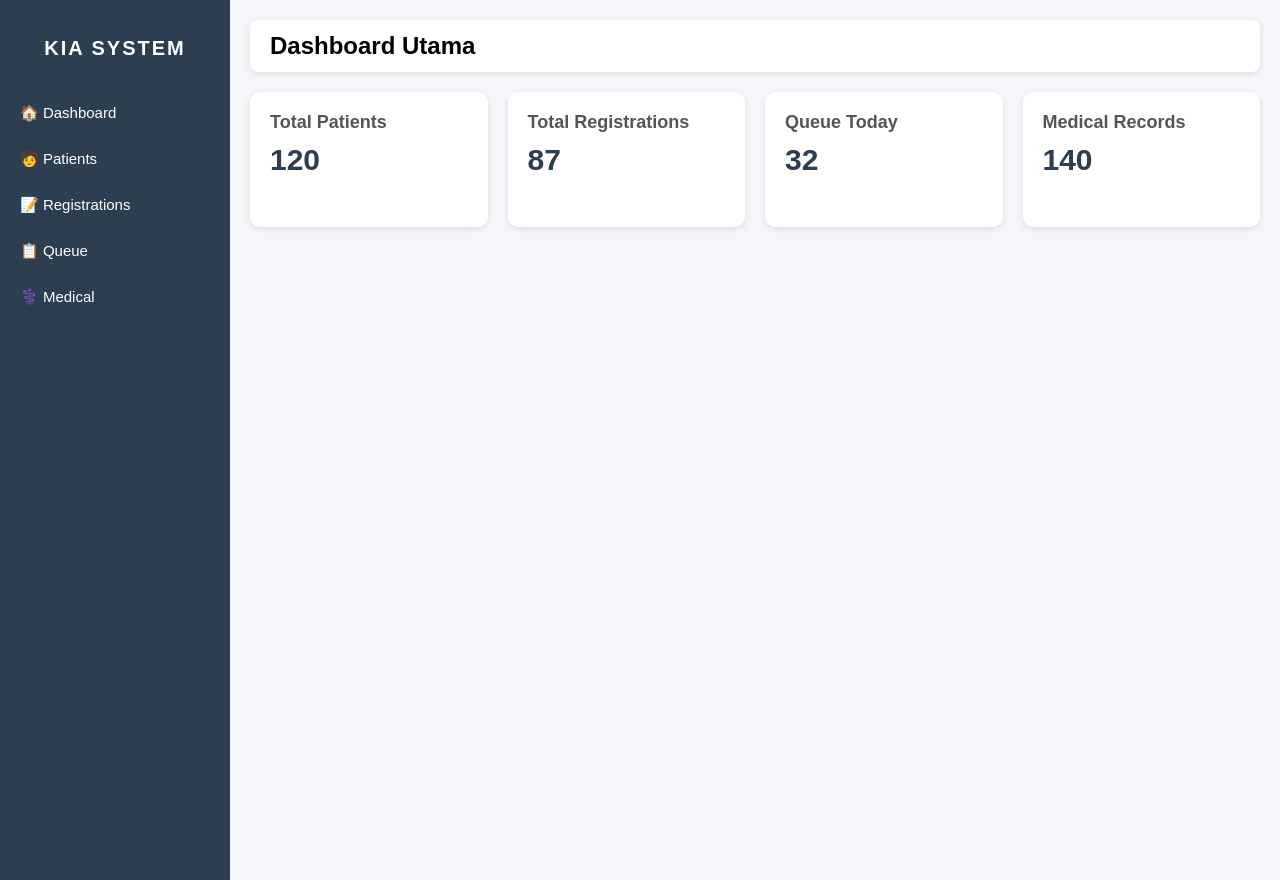
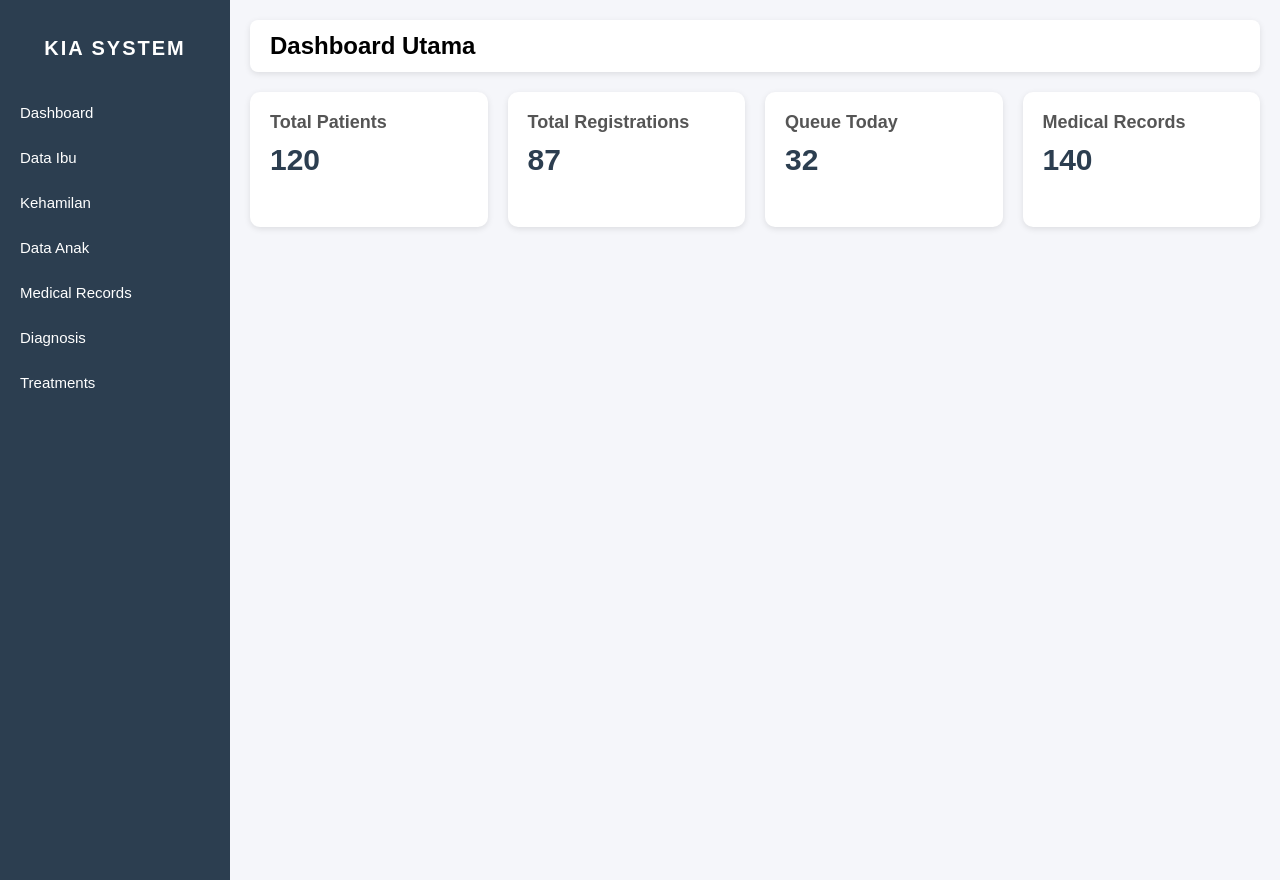
Before and after one commit to Rafitkensugi/KIA, a CodeIgniter app: page /database/ in a window 1280 px wide. Run offline with CodeIgniter, Linux system fonts and the light colour scheme.

Commit message:
membuat dashboard

```diff
--- a/application/views/dashboard.php
+++ b/application/views/dashboard.php
@@ -95,15 +95,17 @@
 <body>
 
     <!-- SIDEBAR -->
-    <div class="sidebar">
-        <h2>KIA SYSTEM</h2>
+   <div class="sidebar">
+    <h2>KIA SYSTEM</h2>
 
-        <a href="<?= site_url('dashboard') ?>">🏠 Dashboard</a>
-        <a href="<?= site_url('patients') ?>">🧑 Patients</a>
-        <a href="<?= site_url('registrations') ?>">📝 Registrations</a>
-        <a href="<?= site_url('queue') ?>">📋 Queue</a>
-        <a href="<?= site_url('medical') ?>">⚕️ Medical</a>
-    </div>
+    <a href="<?= site_url('dashboard') ?>">Dashboard</a>
+    <a href="<?= site_url('patients/mother') ?>">Data Ibu</a>
+    <a href="<?= site_url('patients/pregnancy') ?>">Kehamilan</a>
+    <a href="<?= site_url('patients/child') ?>"> Data Anak</a>
+    <a href="<?= site_url('medical/records') ?>">Medical Records</a>
+    <a href="<?= site_url('medical/diagnosis') ?>">Diagnosis</a>
+    <a href="<?= site_url('medical/treatments') ?>">Treatments</a>
+</div>
 
     <!-- MAIN CONTENT -->
     <div class="main">
```
